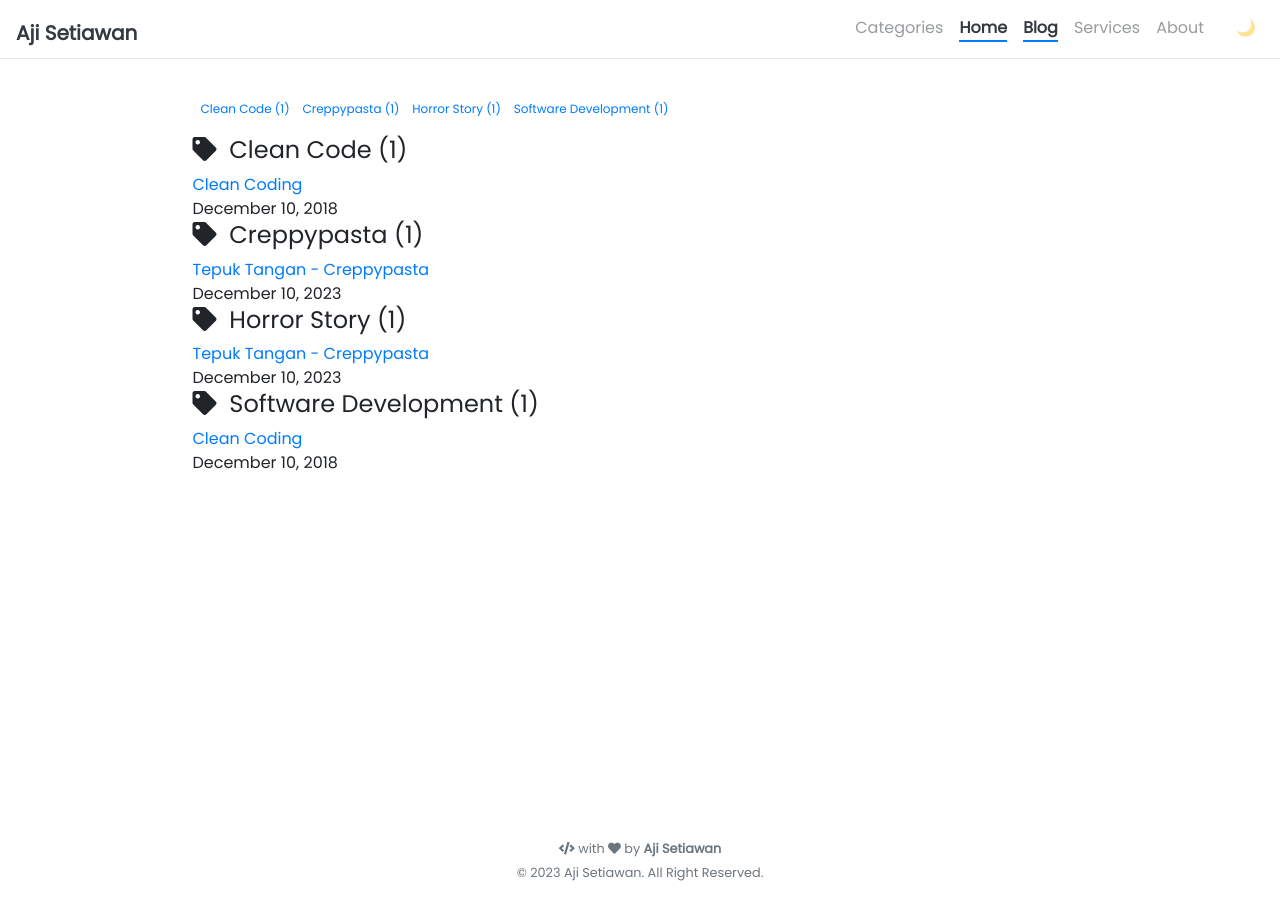
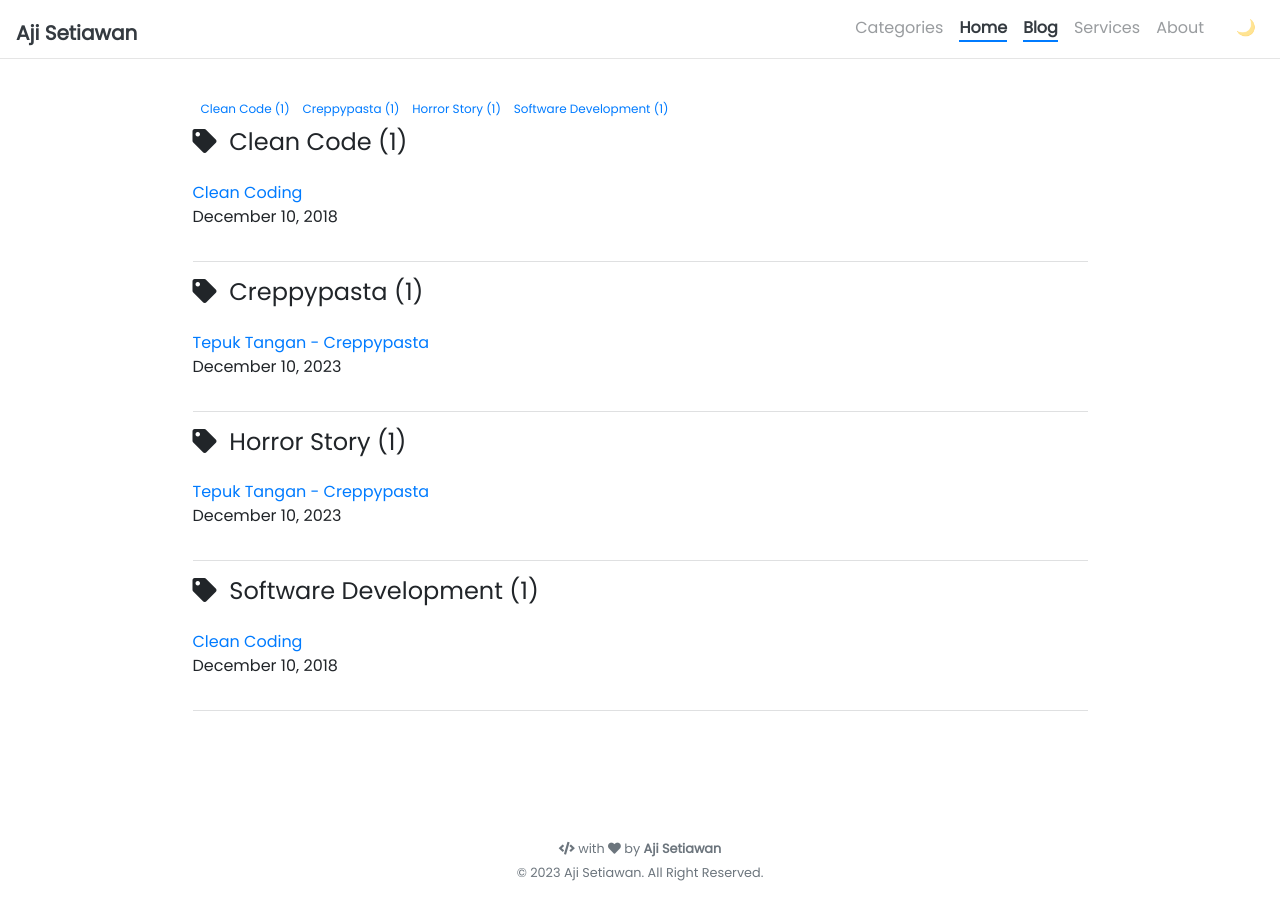
Before and after one commit to ajisetiawan716/ajisetiawan716.github.io, a Jekyll site: the page built from pages/tags.html, in a window 1280 px wide. Built offline with Jekyll 4.4.1, drawn with Linux system fonts in a browser that asks for light colours; nearby versions of some CDN libraries; comment, search, counter and statistics services are not loaded.

Commit message:
Update tags.html

```diff
--- a/_includes/blog/tags.html
+++ b/_includes/blog/tags.html
@@ -8,16 +8,16 @@
 {%- assign tags_list = site_tags | split:',' | sort -%}
 
 {%- for tag in tags_list -%}
-    <a href="#{{- tag -}}" class="badge badge-primary><i class="fas fa-tag" aria-hidden="true"></i>&nbsp;{{- tag -}}&nbsp;<span>({{site.tags[tag].size}})</a></span>
+    <a href="#{{- tag -}}" class="badge badge-primary><i class="fas fa-tag" aria-hidden="true"></i>&nbsp;{{- tag -}}&nbsp;<span>({{site.tags[tag].size}})</span></a>
 {%- endfor -%}
 
-<div class="py-3">
+<div class="py-2">
 {%- for tag in tags_list -%}
     <h4 id="{{- tag -}}" class="linked-section">
         <i class="fas fa-tag" aria-hidden="true"></i>
         &nbsp;{{- tag -}}&nbsp;<span>({{site.tags[tag].size}})</span>
     </h4>
-    <div class="post-list">
+    <div class="py-3">
         {%- for post in site.tags[tag] -%}
             <div class="tag-entry">
                 <a href="{{ post.url | relative_url }}">{{- post.title | strip_html -}}</a>
@@ -27,5 +27,6 @@
             </div>
         {%- endfor -%}
     </div>
+    <hr class="bg-light">
 {%- endfor -%}
 </div>
```
